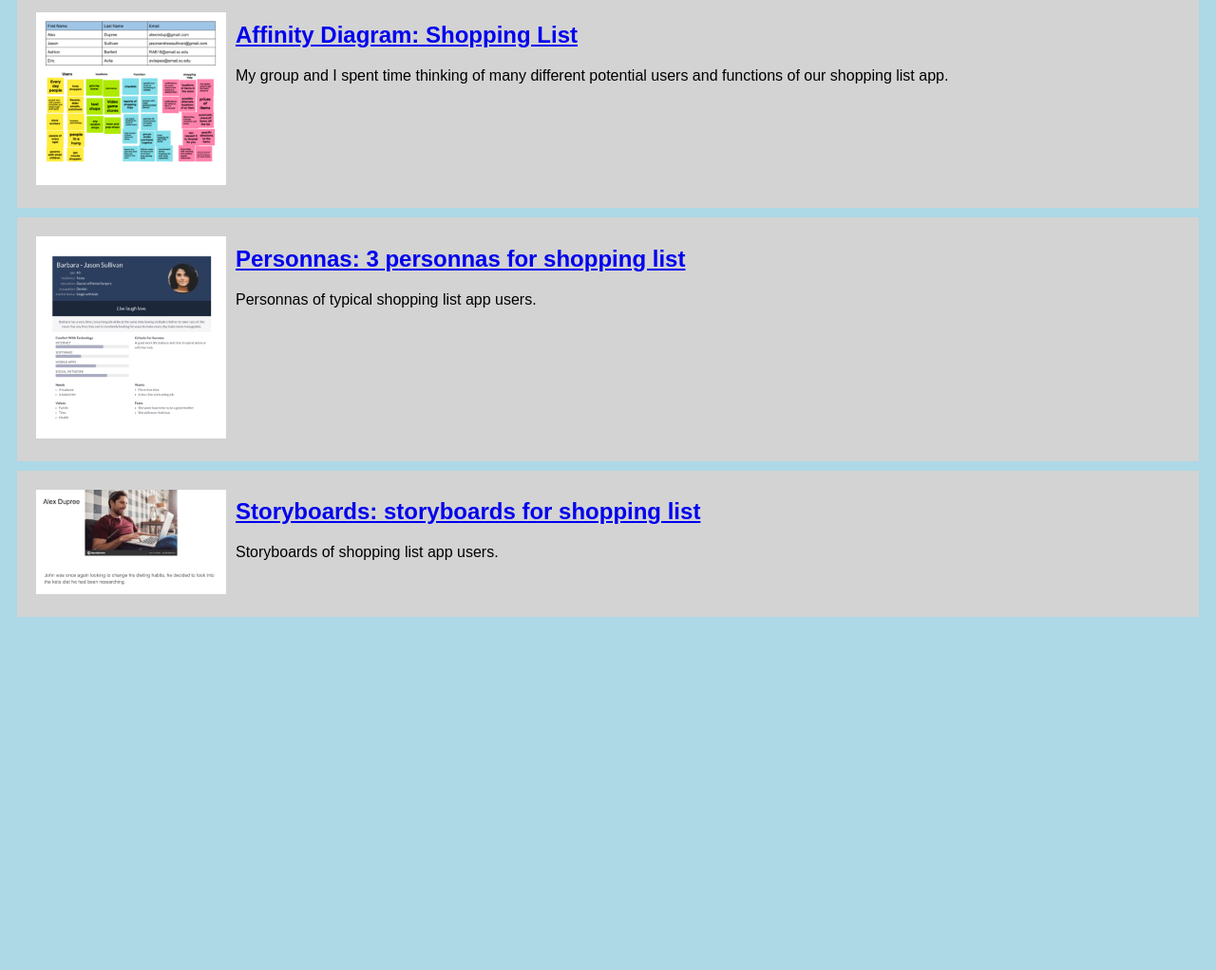
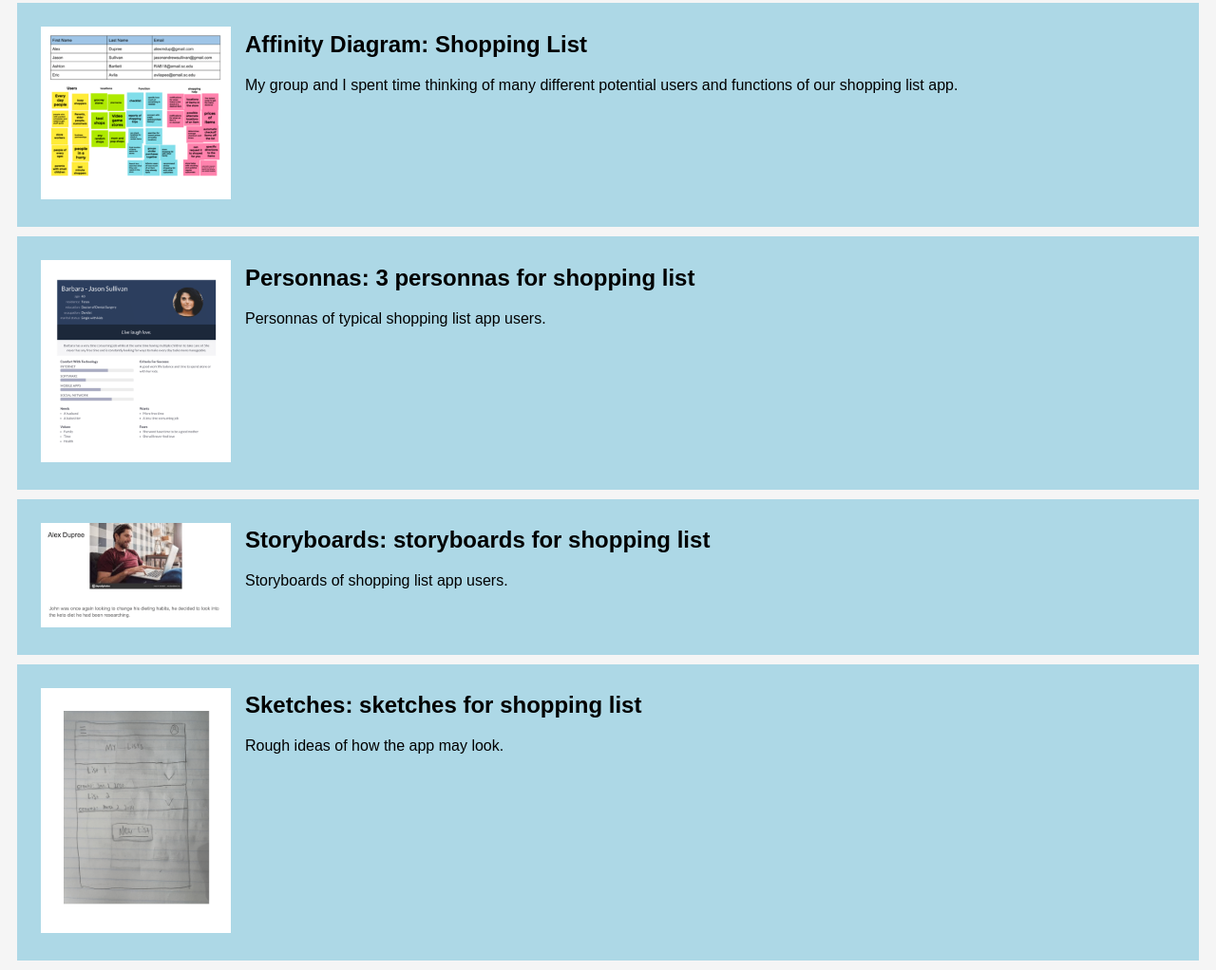
Before and after one commit to jsull123/jsull123.github.io, a plain HTML site: page index.html in a window 1280 px wide. Shown: the part 381-1403 px from the top of the page at 95% size. Before the commit the page ends 1041 px from the top, so only its background shows below. Drawn offline with Linux system fonts and the light colour scheme.

Commit message:
Add files via upload

```diff
--- a/index.html
+++ b/index.html
@@ -43,6 +43,16 @@
             </section>
         </section>
 
+         <!-- Sketches -->
+         <section class="assignment">
+            <a href="files/sketches.pdf"><img src="images/sketches.png"></a>
+            <section class="ass-details">
+                <a href="files/sketches.pdf"><h2>Sketches: sketches for shopping list</h2></a>
+                <p>Rough ideas of how the app may look.</p>
+            </section>
+        </section>
+
+
 
     </body>
 </html>
--- a/styles.css
+++ b/styles.css
@@ -1,5 +1,5 @@
 body{
-    background:lightblue;
+    background:whitesmoke;
     font-family: Arial, Helvetica, sans-serif;
 }
 
@@ -7,15 +7,29 @@ body{
     display:flex;
     padding:10px;
     margin:10px;
-    background:lightgray;
+    background:lightblue;
 }
 
 .assignment img {
     width:200px;
-    padding:10px;
+    margin:13px;
+    border:2px solid lightblue;
+}
+
+.assignment img:hover {
+    border:2px solid #5499C7;
 }
 
 h1 {
-    color:darkblue;
+    color:black;
     text-align:center;
 }
+
+a {
+    text-decoration:none;
+    color:black;
+}
+
+a:hover {
+    color:#5499C7;
+}
```
Also changed, not shown: images/sketches.png (added), 1 other file.
